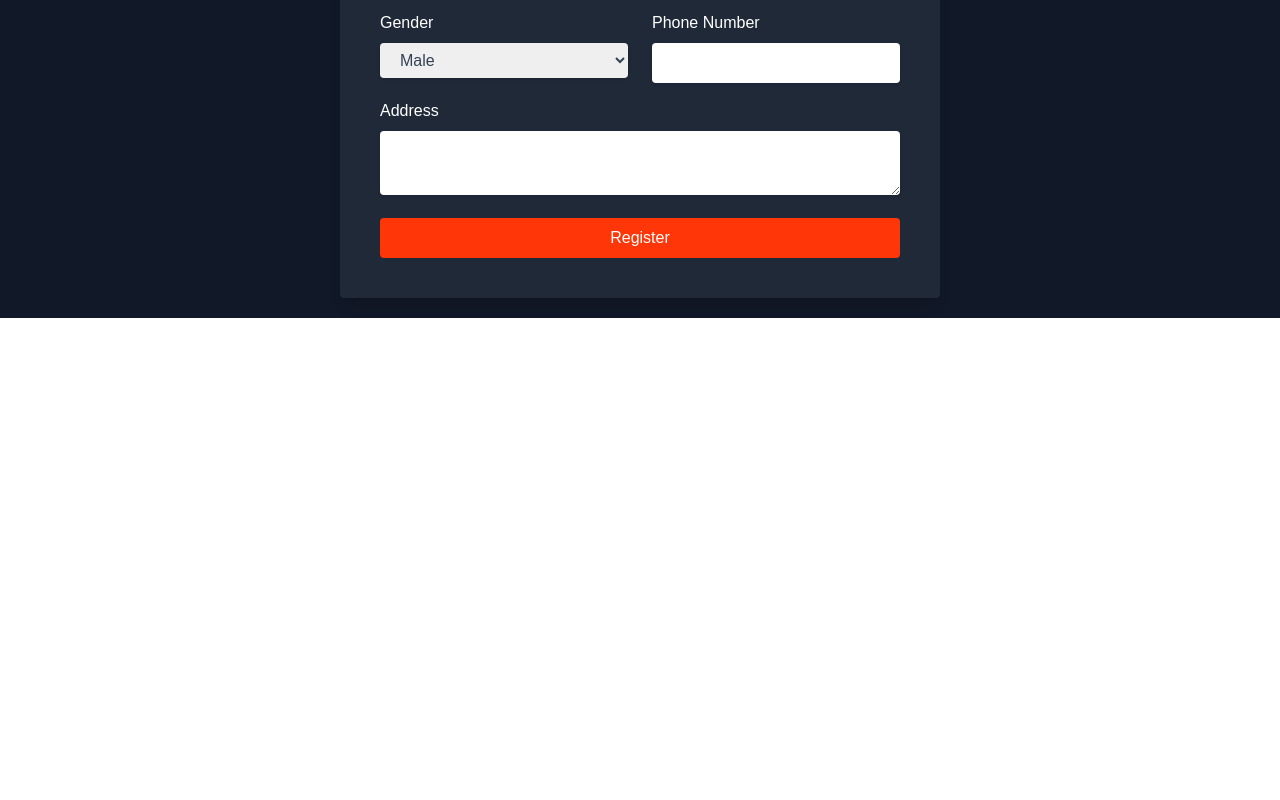
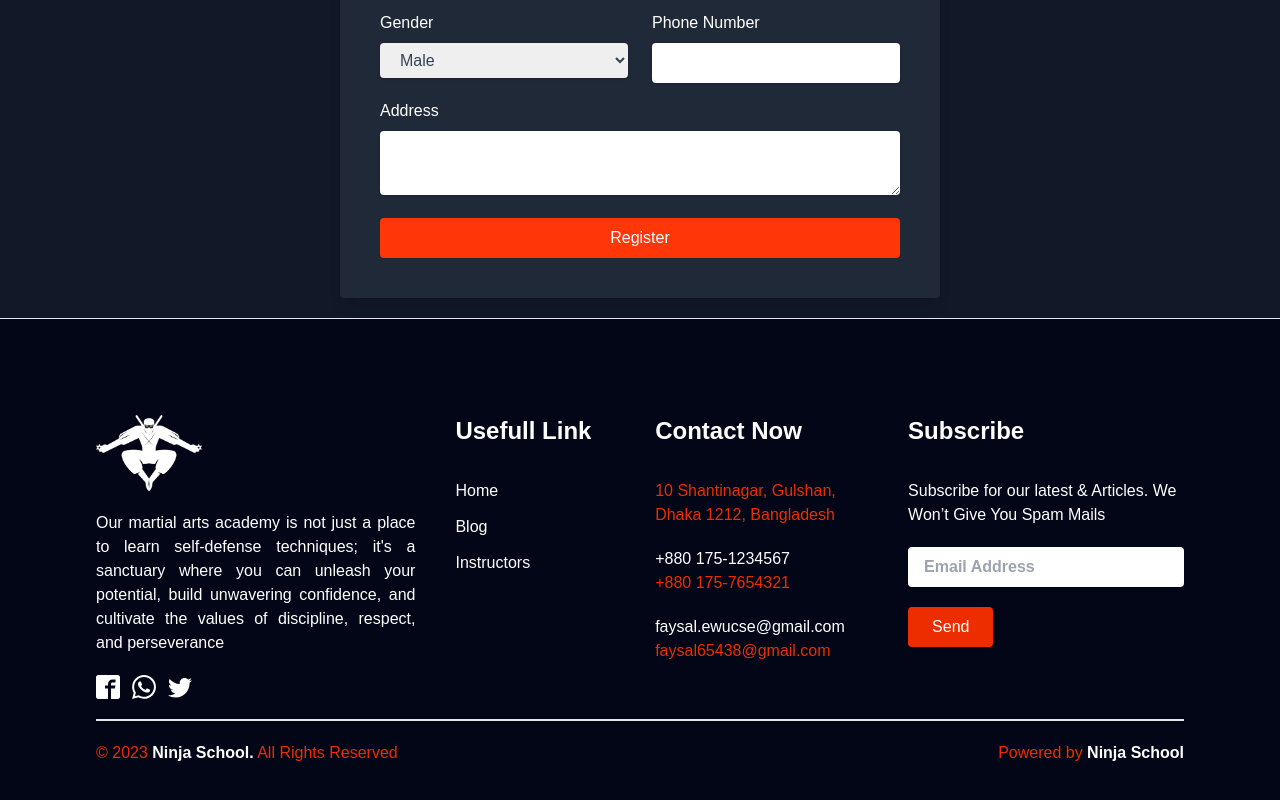
Before and after one commit to faysalewucse/Ninja-School-Frontend, a React (Vite) app: page /register in a window 1280 px wide. Shown: the part 492-1292 px from the top of the page. Before the commit the page ends 810 px from the top, so only its background shows below. Built offline with nearby package versions, Linux system fonts and the light colour scheme; no server answers.

Commit message:
added footer

```diff
--- a/src/Layout/Main.jsx
+++ b/src/Layout/Main.jsx
@@ -1,12 +1,14 @@
 import React from "react";
 import { Navbar } from "../components/Navbar/Navbar";
 import { Outlet } from "react-router-dom";
+import Footer from "../components/Footer";
 
 export const Main = () => {
   return (
     <div>
       <Navbar />
       <Outlet />
+      <Footer />
     </div>
   );
 };
--- /dev/null
+++ b/src/components/Footer.jsx
@@ -0,0 +1,104 @@
+import { ImFacebook2, ImWhatsapp, ImTwitter } from "react-icons/im";
+import { Link } from "react-router-dom";
+import brand from "/brand.png";
+import brandWT from "/brandWT.png";
+import { useAuth } from "../contexts/AuthContext";
+import { useTheme } from "../contexts/ThemeContext";
+
+export default function Footer() {
+  const { currentUser } = useAuth();
+  const { isDark } = useTheme();
+  return (
+    <footer className="dark:bg-slate-950 border-t-[1px] dark:text-white p-5 md:p-24 md:text-left text-center">
+      <div className="md:flex gap-10 max-w-7xl mx-auto">
+        <div className="basis-1/2 md:text-justify text-center">
+          <img
+            onClick={() => navigate("/")}
+            className="w-1/3 mx-auto md:mx-0 md:w-1/3 cursor-pointer"
+            src={isDark ? brandWT : brand}
+            alt="brand"
+          />
+          <p className="text-secondary2 my-5">
+            Our martial arts academy is not just a place to learn self-defense
+            techniques; it's a sanctuary where you can unleash your potential,
+            build unwavering confidence, and cultivate the values of discipline,
+            respect, and perseverance
+          </p>
+          <div className="flex items-center justify-center md:justify-start text-2xl gap-3 cursor-pointer">
+            <ImFacebook2 />
+            <ImWhatsapp />
+            <ImTwitter />
+          </div>
+        </div>
+        <div className="basis-1/4 mt-5 md:mt-0">
+          <h1 className="font-bold text-2xl font-display mb-2 md:mb-8">
+            Usefull Link
+          </h1>
+          <ul className="flex flex-col gap-3">
+            <Link className="hover:text-secondary" to="/">
+              Home
+            </Link>
+            <Link className="hover:text-secondary" to="/blog">
+              Blog
+            </Link>
+            <Link className="hover:text-secondary" to="/alltoys">
+              Instructors
+            </Link>
+            {currentUser && (
+              <Link className="hover:text-secondary" to="/mytoys">
+                Dashboard
+              </Link>
+            )}
+            {currentUser && (
+              <Link className="hover:text-secondary" to="/addtoy">
+                Add Toy
+              </Link>
+            )}
+          </ul>
+        </div>
+        <div className="basis-1/3 mt-5 md:mt-0">
+          <h1 className="font-bold text-2xl font-display mb-8">Contact Now</h1>
+          <p className="text-secondary">
+            10 Shantinagar, Gulshan, Dhaka 1212, Bangladesh
+          </p>
+          <p className="mt-5">+880 175-1234567</p>
+          <p className="text-secondary">+880 175-7654321</p>
+          <p className="mt-5">faysal.ewucse@gmail.com</p>
+          <p className="text-secondary">faysal65438@gmail.com</p>
+        </div>
+        <div className="grow mt-5 md:mt-0">
+          <h1 className="font-bold text-2xl font-display mb-8">Subscribe</h1>
+          <p className="my-5">
+            Subscribe for our latest & Articles. We Won’t Give You Spam Mails
+          </p>
+          <form>
+            <input
+              className="w-full border-0 rounded py-2 px-4 focus:outline-none font-bold dark:bg-white dark:placeholder-gray-400 bg-slate-900 placeholder-gray-200"
+              type="text"
+              placeholder="Email Address"
+            />
+
+            <input
+              className="bg-secondary hover:bg-primary transition-all duration-300 text-white py-2 px-6 rounded mt-5"
+              type="submit"
+              value="Send"
+            />
+          </form>
+        </div>
+      </div>
+      <hr className="border border-gray-200 my-5" />
+      <div className="flex justify-between">
+        <h1 className="text-secondary">
+          &copy; 2023{" "}
+          <span className="dark:text-white text-black font-bold">
+            Ninja School.
+          </span>{" "}
+          All Rights Reserved
+        </h1>
+        <h1 className="text-secondary">
+          Powered by <b className="dark:text-white text-black">Ninja School</b>
+        </h1>
+      </div>
+    </footer>
+  );
+}
--- a/src/index.css
+++ b/src/index.css
@@ -5,15 +5,3 @@
 * {
   font-family: "Poppins", sans-serif;
 }
-
-input[type="file"] {
-  opacity: 0;
-}
-
-input[type="file"]::file-selector-button {
-  border: none;
-  background-color: #ff3607;
-  color: white;
-  padding: 5px 10px;
-  border-radius: 5px;
-}
--- a/src/pages/Register.jsx
+++ b/src/pages/Register.jsx
@@ -135,13 +135,13 @@ export const Register = () => {
                 type="file"
                 id="photoUrl"
                 {...register("photoUrl", { required: "Photo URL is required" })}
-                className="absolute left-0 w-full"
+                className="absolute left-0 w-full opacity-0"
                 onChange={(e) => {
                   setImage(e.target.files[0].name);
                 }}
               />
               <span className="flex items-center w-fit gap-1 hover:bg-secondary justify-center bg-primary p-2 rounded text-white">
-                <MdFileUpload />
+                <MdFileUpload className="text-xl" />
                 Upload Photo
               </span>
               <span>{image && image}</span>
```
